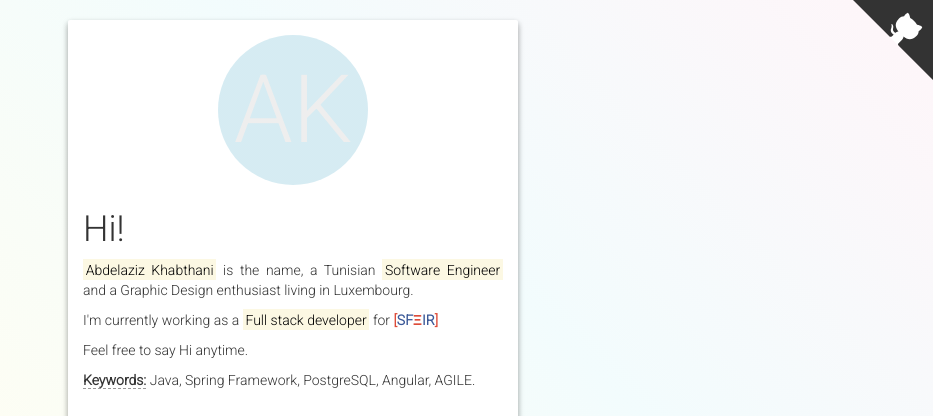
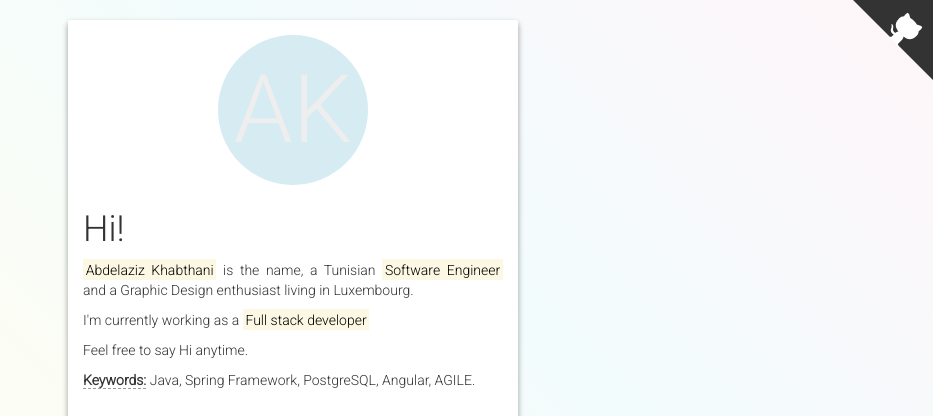
Before and after one commit to Abdelaziz-Khabthani/abdelaziz-khabthani.github.io, a plain HTML site: page index.html in a window 1280 px wide. Shown: the top 416 px of the page, without its empty margins (347-1280 px from the left). Drawn offline with nearby package versions, Linux system fonts and the light colour scheme.

Commit message:
Update index.html

```diff
--- a/index.html
+++ b/index.html
@@ -81,7 +81,7 @@
                 <div class="col-xs-12">
                     <h1>Hi!</h1>
                     <p><mark>Abdelaziz Khabthani</mark> is the name, a Tunisian <mark>Software Engineer</mark> and a Graphic Design enthusiast living in Luxembourg.</p>
-                    <p>I'm currently working as a <mark>Full stack developer</mark> for <a href="https://www.sfeir.com/" rel="noopener" target="_blank" class="sfeir"><span class="orange">[</span>SF<span class="orange">Ξ</span>IR<span class="orange">]</span></a></p>
+                    <p>I'm currently working as a <mark>Full stack developer</mark></p>
                     <p>Feel free to say Hi anytime.</p>
                     <p class="text-left"><strong  class="dashed-underline">Keywords:</strong> Java, Spring Framework, PostgreSQL, Angular, AGILE.</p>
                 </div>
```
